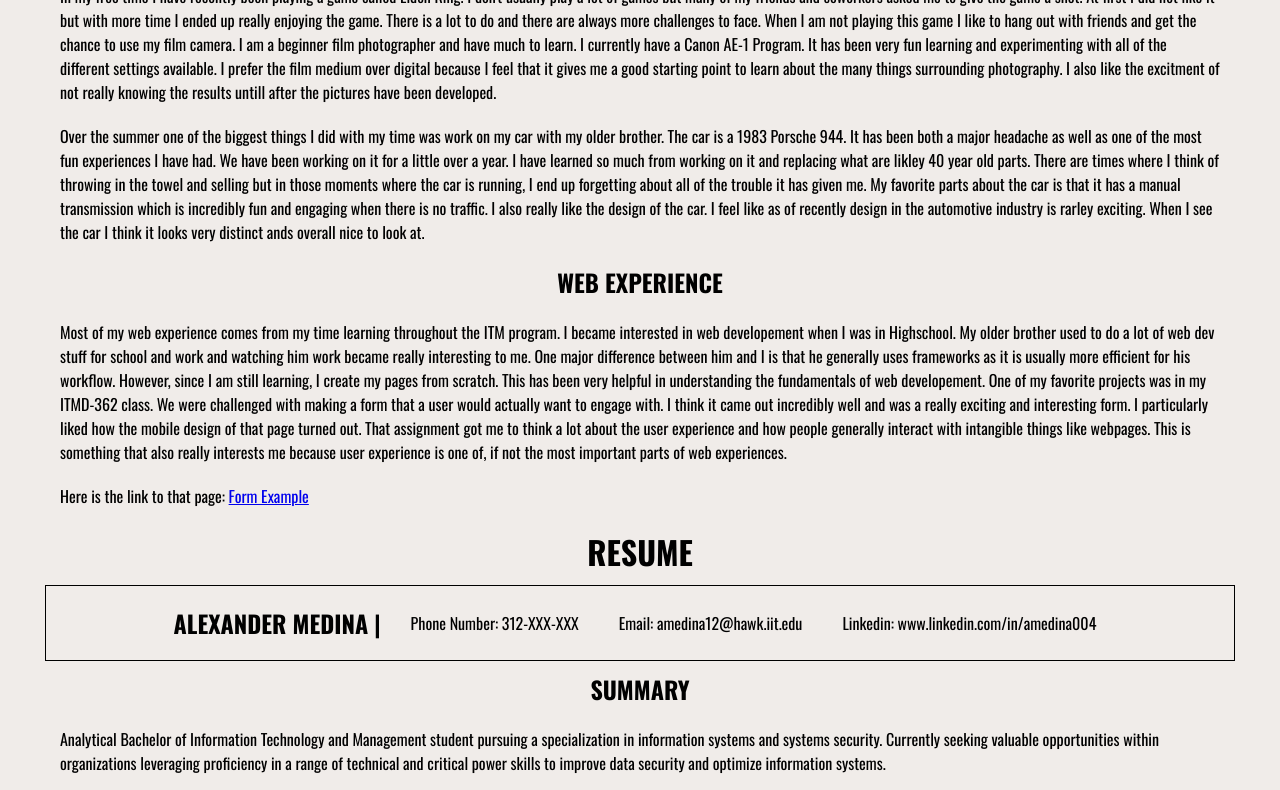
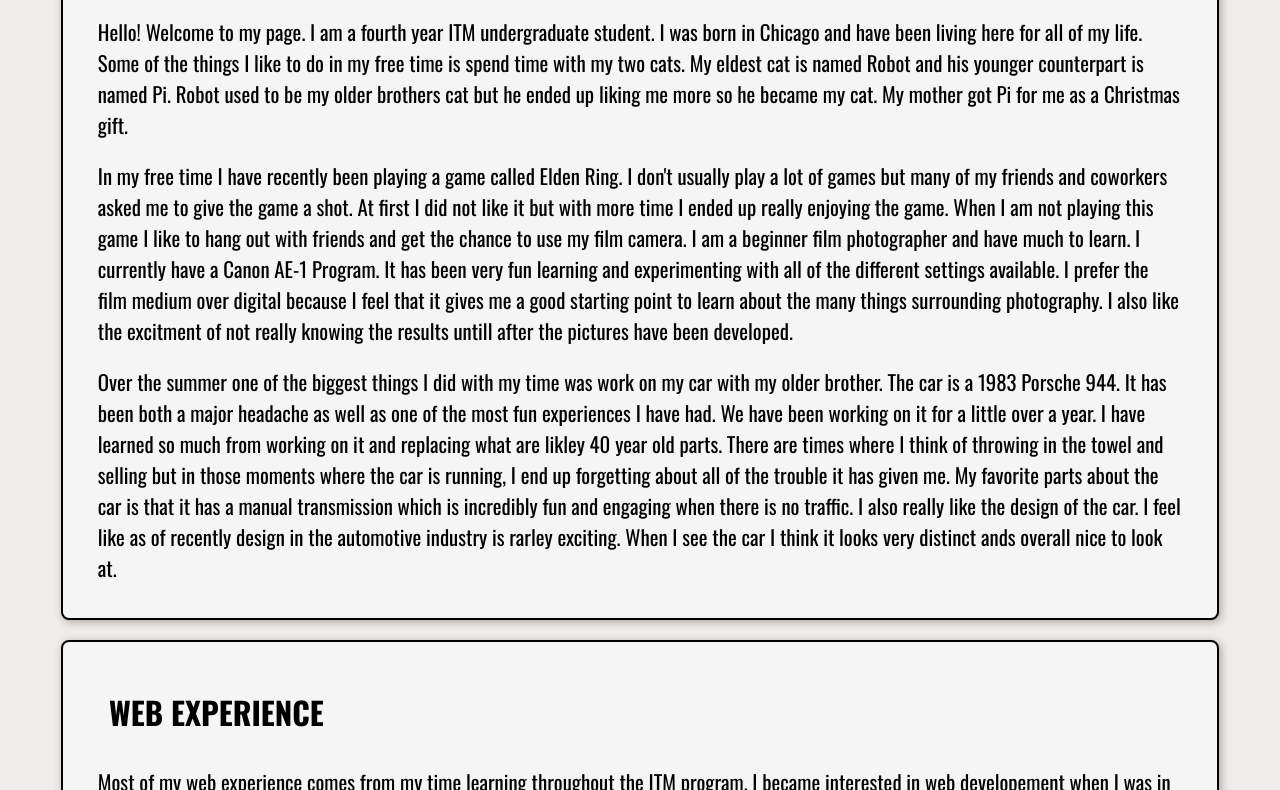
Before and after one commit to amedina12/ITMD441, a plain HTML site: page index.html in a window 1280 px wide. Shown: the part 255-1045 px from the top of the page. Drawn offline with nearby package versions, Linux system fonts and the light colour scheme.

Commit message:
adding images folder and images, updating style e.g. adding border around content areas

```diff
--- a/css/style.css
+++ b/css/style.css
@@ -3,12 +3,12 @@ body {
     font-family: "Oswald" , sans-serif;
     margin: auto;
     max-width: 1200px;
-    font-size: 1em;
+    font-size: 1.3em;
 }
 h1, h2 {
-    text-align: center;
+    text-align: left;
     text-transform: uppercase;
-    margin: 10px
+    margin: 1em
 }
 
 #contact p{
@@ -26,7 +26,7 @@ h1, h2 {
     margin: 5px;
 }
 #contact:hover{
-    background-color: #ebdadc;
+    background-color: whitesmoke;
     transition:  0.6s ease;
 }
 h2:hover{
@@ -37,3 +37,11 @@ h2:hover{
 p,ul {
     margin: 20px
 }
+#aboutme, #webexperience {
+    border: 2px solid #000;
+    padding: 15px;
+    margin: 1em;
+    border-radius: 8px;
+    box-shadow: 2px 2px 8px rgba(0, 0, 0, 0.3);
+    background-color: whitesmoke;
+}
--- a/index.html
+++ b/index.html
@@ -13,8 +13,8 @@
   <h1>Alexander Medina</h1>
   <section id="aboutme">
     <h2>About Me</h2>
-    <p>Hello! Welcome to my page. I am a fourth year ITM undergraduate student. I was born in Chicago and have been living here for all of my life. As a result, I am technically a commuter however I live very close to campus so my commute is really only 15 minutes. Some of the things I like to do in my free time is spend time with my two cats. My eldest cat is named Robot and his younger counterpart is named Pi. They generally get along and enjoy playing fetch with their toys or staring out the window from their cat tree. Robot used to be my older brothers cat but he ended up liking me more so he became my cat. My mother got Pi for me as a Christmas gift.</p>
-    <p>In my free time I have recently been playing a game called Elden Ring. I don't usually play a lot of games but many of my friends and coworkers asked me to give the game a shot. At first I did not like it but with more time I ended up really enjoying the game. There is a lot to do and there are always more challenges to face. When I am not playing this game I like to hang out with friends and get the chance to use my film camera. I am a beginner film photographer and have much to learn. I currently have a Canon AE-1 Program. It has been very fun learning and experimenting with all of the different settings available. I prefer the film medium over digital because I feel that it gives me a good starting point to learn about the many things surrounding photography. I also like the excitment of not really knowing the results untill after the pictures have been developed.</p>
+    <p>Hello! Welcome to my page. I am a fourth year ITM undergraduate student. I was born in Chicago and have been living here for all of my life. Some of the things I like to do in my free time is spend time with my two cats. My eldest cat is named Robot and his younger counterpart is named Pi. Robot used to be my older brothers cat but he ended up liking me more so he became my cat. My mother got Pi for me as a Christmas gift.</p>
+    <p>In my free time I have recently been playing a game called Elden Ring. I don't usually play a lot of games but many of my friends and coworkers asked me to give the game a shot. At first I did not like it but with more time I ended up really enjoying the game. When I am not playing this game I like to hang out with friends and get the chance to use my film camera. I am a beginner film photographer and have much to learn. I currently have a Canon AE-1 Program. It has been very fun learning and experimenting with all of the different settings available. I prefer the film medium over digital because I feel that it gives me a good starting point to learn about the many things surrounding photography. I also like the excitment of not really knowing the results untill after the pictures have been developed.</p>
     <p>Over the summer one of the biggest things I did with my time was work on my car with my older brother. The car is a 1983 Porsche 944. It has been both a major headache as well as one of the most fun experiences I have had. We have been working on it for a little over a year. I have learned so much from working on it and replacing what are likley 40 year old parts. There are times where I think of throwing in the towel and selling but in those moments where the car is running, I end up forgetting about all of the trouble it has given me. My favorite parts about the car is that it has a manual transmission which is incredibly fun and engaging when there is no traffic. I also really like the design of the car. I feel like as of recently design in the automotive industry is rarley exciting. When I see the car I think it looks very distinct ands overall nice to look at.</p>
   </section>
   <section id="webexperience">
@@ -26,7 +26,6 @@
 
     <h1>Resume</h1>
     <section id="contact">
-      <h2>Alexander Medina &#124; </h2>
         <p>Phone Number: 312-XXX-XXX</p>
         <p>Email: amedina12@hawk.iit.edu</p>
         <p>Linkedin: www.linkedin.com/in/amedina004</p>
```
Also changed, not shown: images/944-1.jpg (added), images/944-2.jpg (added), 4 other files.
